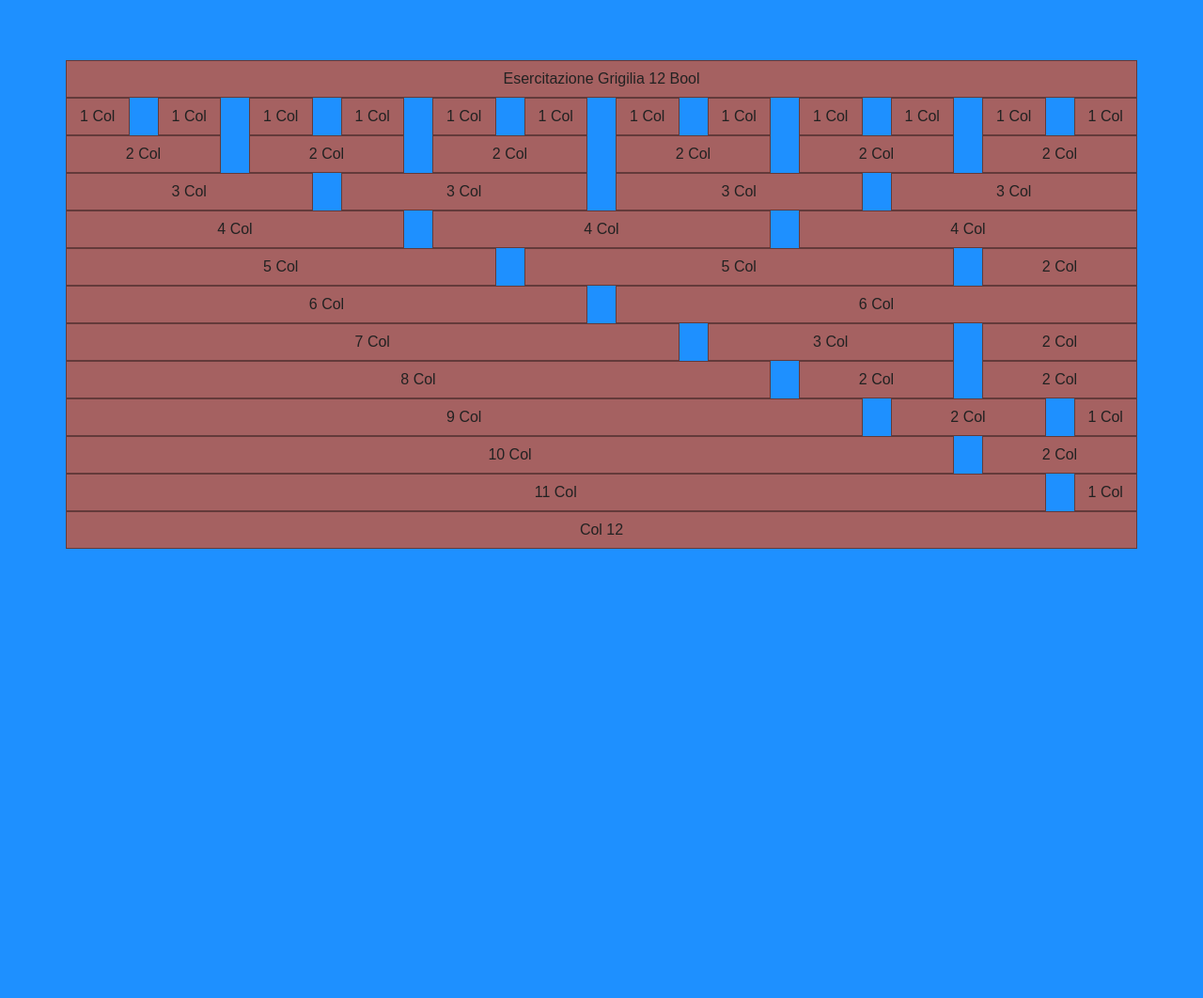
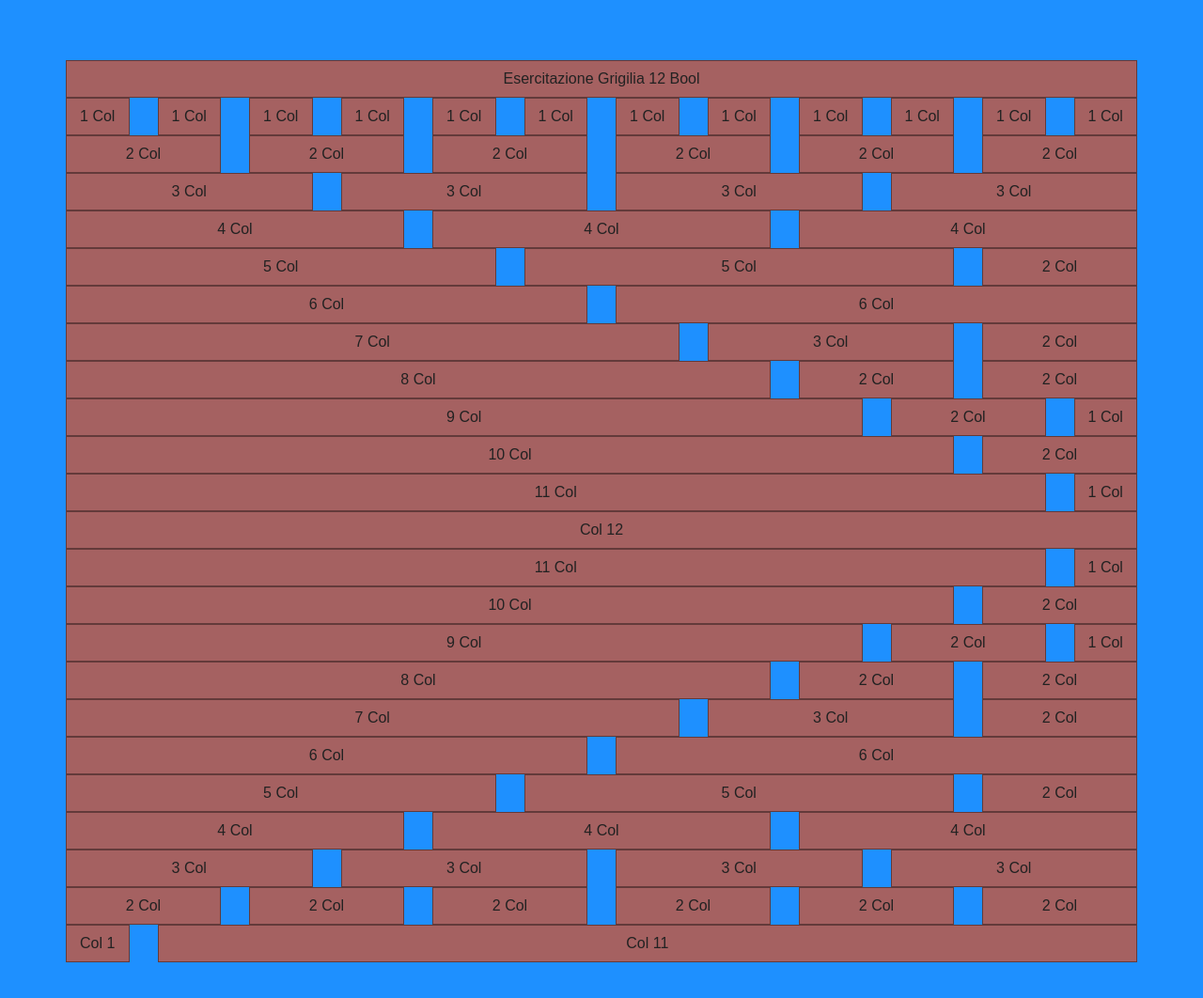
Before and after one commit to francescoferilli95/html-css-12bool, a plain HTML site: page index.html in a window 1280 px wide. Shown: the whole page at 94% size. Before the commit the page ends 800 px from the top, so only its background shows below. Drawn offline with Linux system fonts and the light colour scheme.

Commit message:
adding second part of first exercise

```diff
--- a/index.html
+++ b/index.html
@@ -101,5 +101,133 @@
     <div class="container">
         <div class="col-12"><div class="box">Col 12</div></div>
     </div>
+
+    <div class="container">
+        <div class="col-11">
+            <div class="box">11 Col</div>
+        </div>
+        <div class="col-1">
+            <div class="box">1 Col</div>
+        </div>
+    </div>
+
+    <div class="container">
+        <div class="col-10">
+            <div class="box">10 Col</div>
+        </div>
+        <div class="col-2">
+            <div class="box">2 Col</div>
+        </div>
+    </div>
+
+    <div class="container">
+        <div class="col-9">
+            <div class="box">9 Col</div>
+        </div>
+        <div class="col-2">
+            <div class="box">2 Col</div>
+        </div>
+        <div class="col-1">
+            <div class="box">1 Col</div>
+        </div>
+    </div>
+
+    <div class="container">
+        <div class="col-8">
+            <div class="box">8 Col</div>
+        </div>
+        <div class="col-2">
+            <div class="box">2 Col</div>
+        </div>
+        <div class="col-2">
+            <div class="box">2 Col</div>
+        </div>
+    </div>
+
+    <div class="container">
+        <div class="col-7">
+            <div class="box">7 Col</div>
+        </div>
+        <div class="col-3">
+            <div class="box">3 Col</div>
+        </div>
+        <div class="col-2">
+            <div class="box">2 Col</div>
+        </div>
+    </div>
+
+    <div class="container">
+        <div class="col-6">
+            <div class="box">6 Col</div>
+        </div>
+        <div class="col-6">
+            <div class="box">6 Col</div>
+        </div>
+    </div>
+
+    <div class="container">
+        <div class="col-5">
+            <div class="box">5 Col</div>
+        </div>
+        <div class="col-5">
+            <div class="box">5 Col</div>
+        </div>
+        <div class="col-2">
+            <div class="box">2 Col</div>
+        </div>
+    </div>
+
+    <div class="container">
+        <div class="col-4">
+            <div class="box">4 Col</div>
+        </div>
+        <div class="col-4">
+            <div class="box">4 Col</div>
+        </div>
+        <div class="col-4">
+            <div class="box">4 Col</div>
+        </div>
+    </div>
+
+    <div class="container">
+        <div class="col-3">
+            <div class="box">3 Col</div>
+        </div>
+        <div class="col-3">
+            <div class="box">3 Col</div>
+        </div>
+        <div class="col-3">
+            <div class="box">3 Col</div>
+        </div>
+        <div class="col-3">
+            <div class="box">3 Col</div>
+        </div>
+    </div>
+
+    <div class="container">
+        <div class="col-2">
+            <div class="box">2 Col</div>
+        </div>
+        <div class="col-2">
+            <div class="box">2 Col</div>
+        </div>
+        <div class="col-2">
+            <div class="box">2 Col</div>
+        </div>
+        <div class="col-2">
+            <div class="box">2 Col</div>
+        </div>
+        <div class="col-2">
+            <div class="box">2 Col</div>
+        </div>
+        <div class="col-2">
+            <div class="box">2 Col</div>
+        </div>
+    </div>
+
+    <div class="container">
+        <div class="col-1"><div class="box">Col 1</div></div>
+        <div class="col-11"><div class="box">Col 11</div></div>
+    </div>
 </body>
 </html>
```
